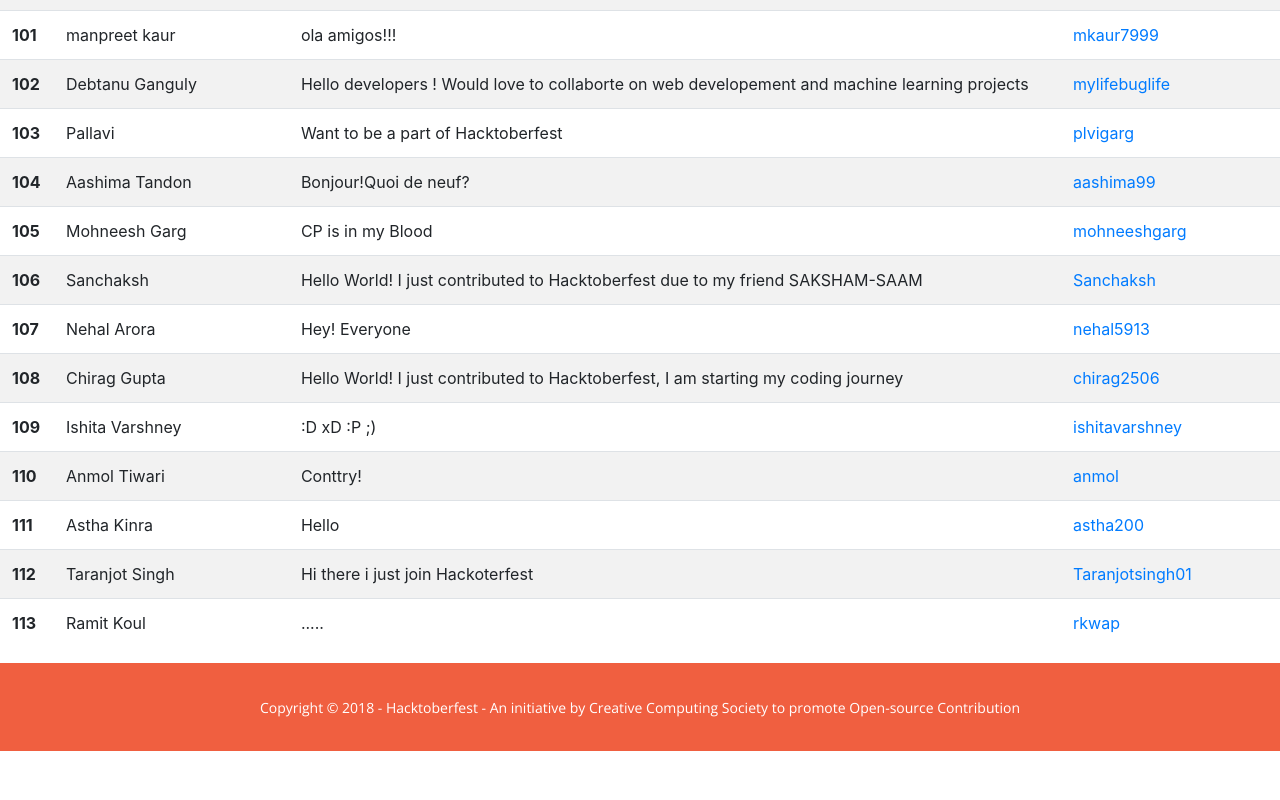
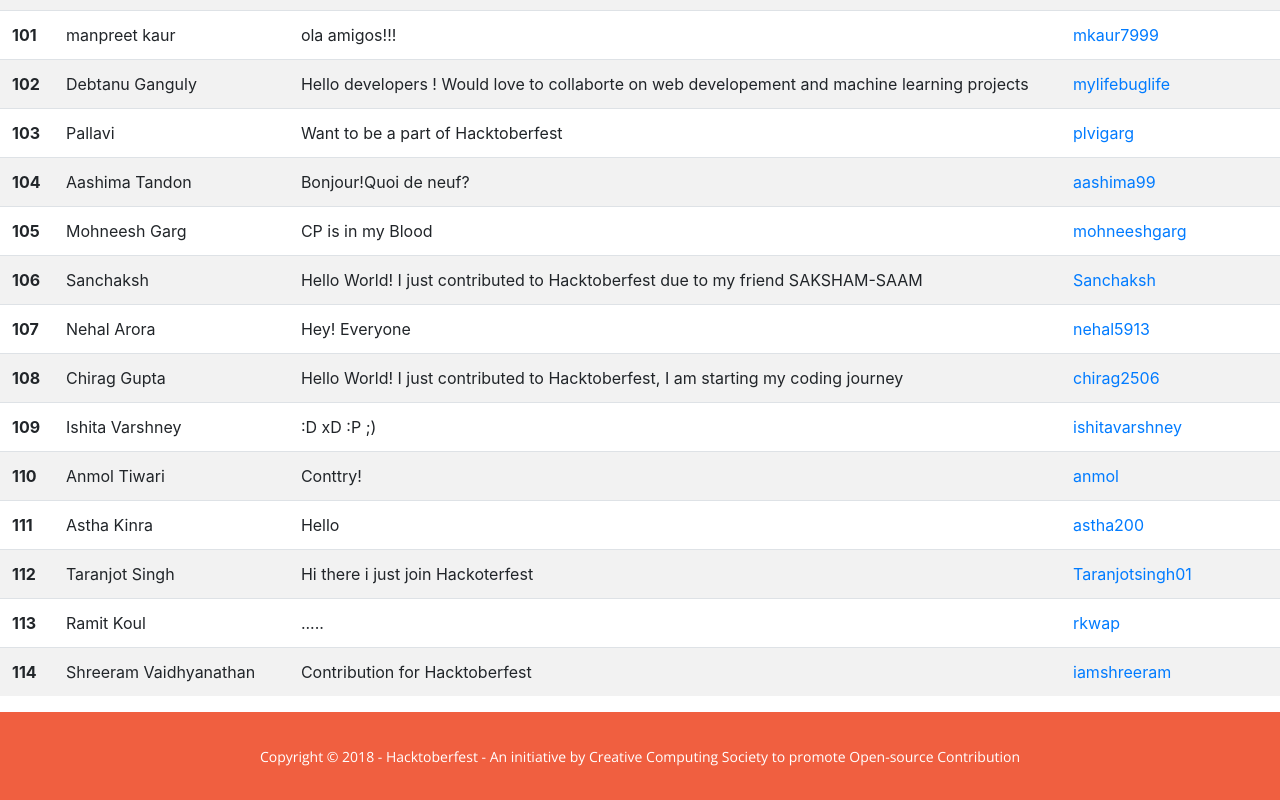
Before and after one commit to creative-computing-society/creative-computing-society.github.io, a website with bundled scripts: page index.html in a window 1280 px wide. Shown: the part 6217-7017 px from the top of the page. Before the commit the page ends 6968 px from the top, so only its background shows below. Built offline with nearby package versions, Linux system fonts and the light colour scheme.

Commit message:
Adding New row

```diff
--- a/index.html
+++ b/index.html
@@ -887,15 +887,18 @@
             <td>Hi there i just join Hackoterfest</td>
             <td><a href="https://github.com/taranjotsingh01">Taranjotsingh01</a></td>
           </tr>
-
-
-
- <tr>
+          <tr>
               <th scope="row">113</th>
               <td>Ramit Koul</td>
               <td>.....</td>
               <td><a href="https://github.com/rkwap">rkwap</a></td>
             </tr>
+          <tr>
+             <th scope="row">114</th>
+             <td>Shreeram Vaidhyanathan</td>
+             <td>Contribution for Hacktoberfest</td>
+             <td><a href="https://github.com/iamshreeram">iamshreeram</a></td>
+          </tr>
 
         </tbody>
       </table>
@@ -921,6 +924,4 @@
   <script src="js/creative.min.js"></script>
 
 </body>
-
-
 </html>
```
